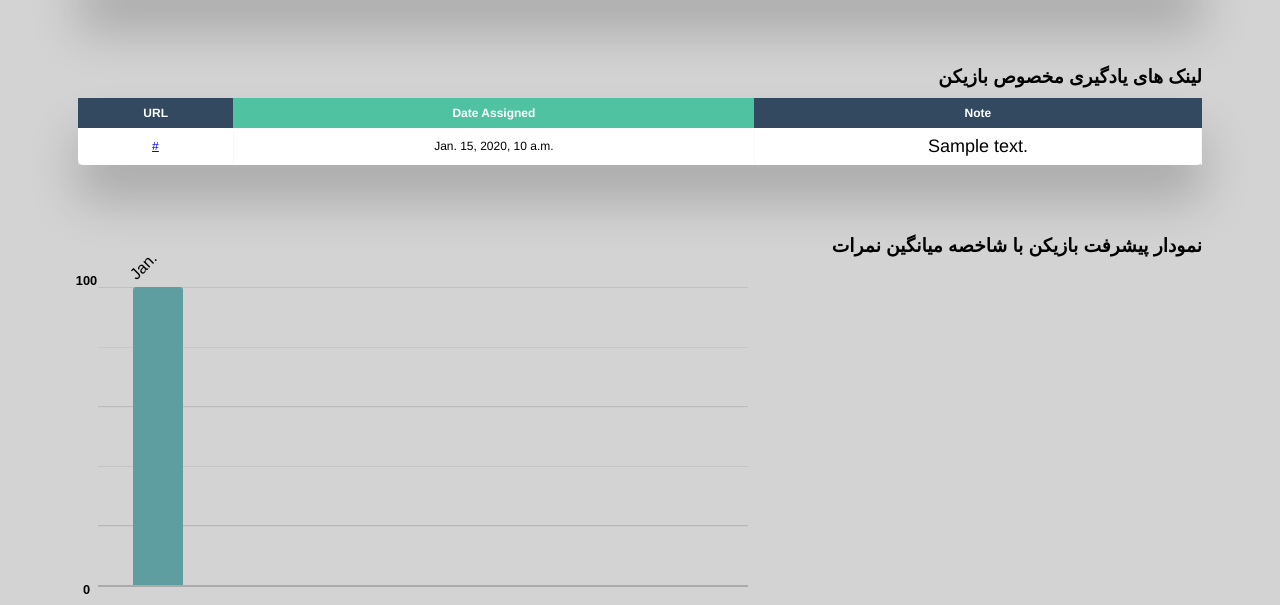
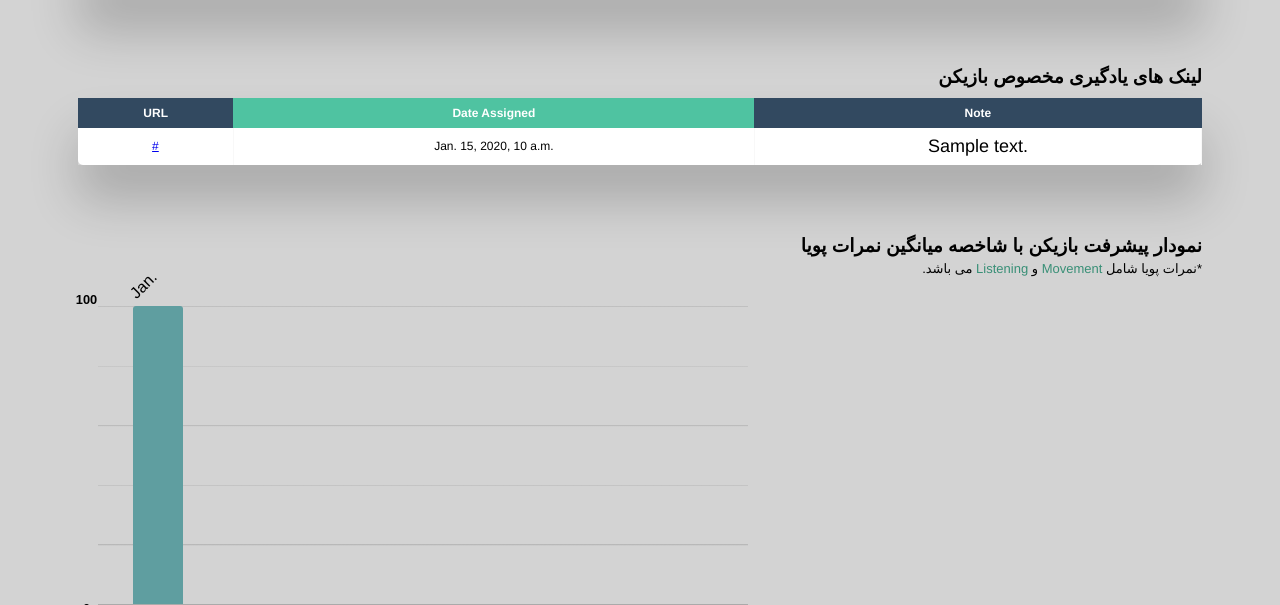
Before and after one commit to SamiTalebian/tennisAnalysis, a Django app: template analysis/templates/analysis/detail.html in a window 1280 px wide. Shown: the part 532-1137 px from the top of the page. Run offline with Django 3.2, Linux system fonts and the light colour scheme; data comes from the database, SQL or seed files in the repository; tables that the repository leaves empty hold one stand-in row (values such as "Sample post"); the template is opened without the code that fills it: values that come from a table or form of the project are taken from there, most other values are stand-ins (such as "Sample title", 1, 10 or a date in 2020); parts of the project's set-up code (start-up, migrations or seed data) failed here and were passed over.

Commit message:
template update

```diff
--- a/analysis/templates/analysis/detail.html
+++ b/analysis/templates/analysis/detail.html
@@ -111,7 +111,8 @@
                     </tbody>
                 </table>
             </div>
-            <h3 style="margin:0px 70px; direction: rtl;">نمودار پیشرفت بازیکن با شاخصه میانگین نمرات </h3>
+            <h3 style="margin:0px 70px; direction: rtl;">نمودار پیشرفت بازیکن با شاخصه میانگین نمرات پویا</h3>
+            <p style="margin: 4px 70px; direction: rtl;font-size: small;">*نمرات پویا شامل <span style='color: #388F76'>Movement</span> و <span style='color: #388F76'>Listening</span> می باشد.</p>
             <div class="chart-wrap vertical" style="margin:30px 90px">
                     <div class="grid">
                         {% for item in bar_datas %}
```
